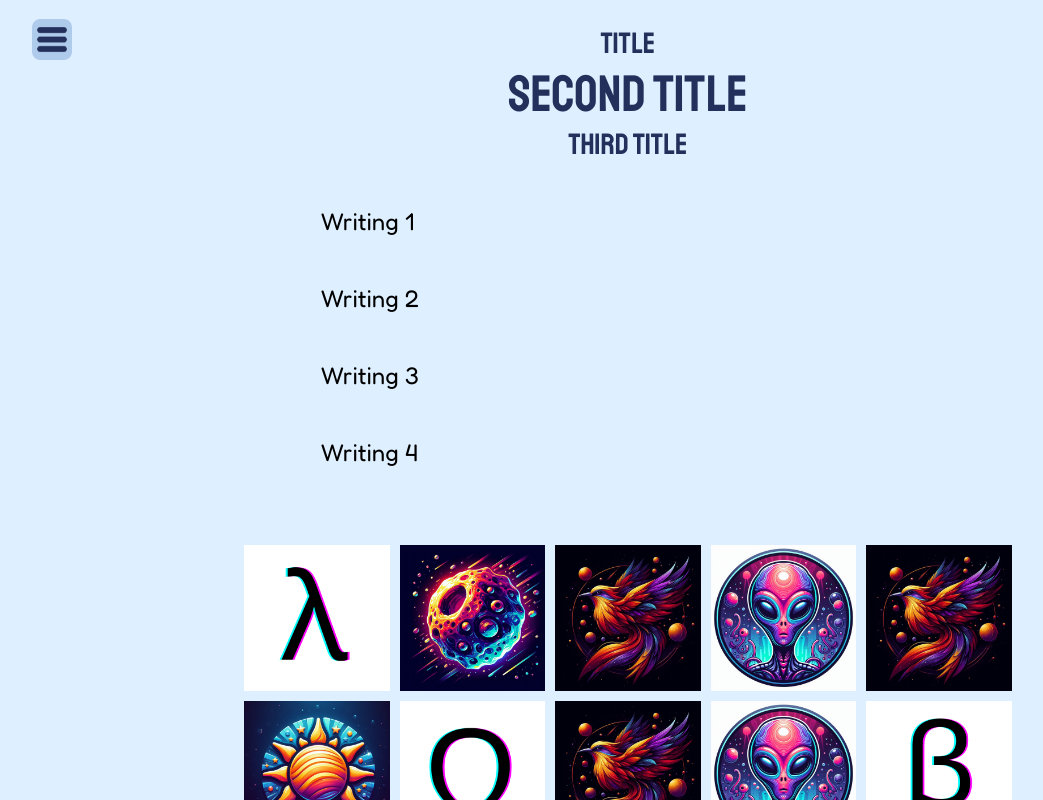
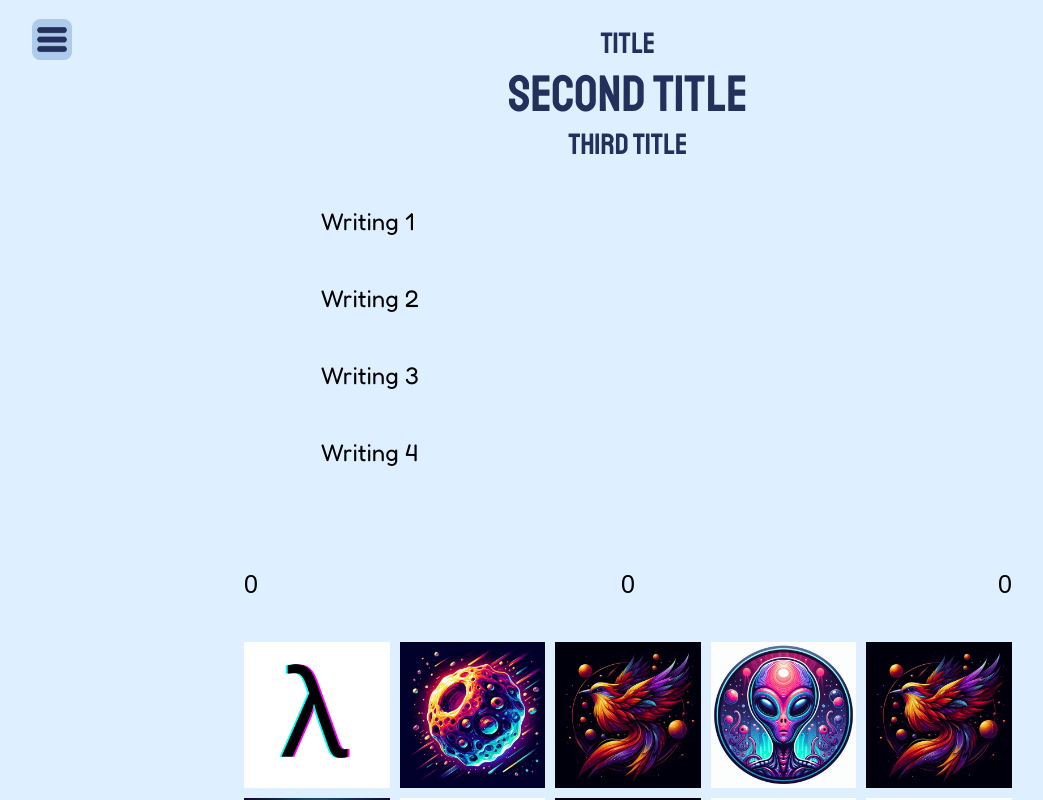
Before and after one commit to gobshmacked/Pokies, a React (Create React App) app in the folder frontend/: page / in a window 1280 px wide. Shown: the top 800 px of the page, without its empty margins (12-1055 px from the left). Built offline with nearby package versions, Linux system fonts and the light colour scheme.

Commit message:
implemented scoring

```diff
--- a/frontend/src/pokies_maths/classes/BaseMachine.js
+++ b/frontend/src/pokies_maths/classes/BaseMachine.js
@@ -20,6 +20,10 @@ export class BaseMachine {
 			ans.push(line)
 		}
 		return ans
+	}
+
+	winnings(ans) {
+		return this.scoreMethod.calculateTotalScore(ans)
 	}
 
 	printOutput(ans) {
--- a/frontend/src/react_components/DefaultPage.jsx
+++ b/frontend/src/react_components/DefaultPage.jsx
@@ -7,6 +7,9 @@ import './cssStyles/DefaultPage.css'
 
 export function DefaultPage(props) {
   const [delayedPokieNumbers, setDelayedPokieNumbers] = React.useState([5, 8, 6, 9, 6, 0, 4, 6, 9, 3, 10, 10, 6, 1, 0]);
+	const [spins, setSpins] = React.useState(0)
+	const [winnings, setWinnings] = React.useState(0)
+	const [totalWinnings, setTotalWinnings] = React.useState(0)
 
   let scoreArray = [180, 25, 27, 29, 31, 33, 100, 150, 250, 600, 1000];
   let probabilityArray = [40, 70, 71, 72, 73, 74, 82, 76, 65, 20, 14];
@@ -16,6 +19,12 @@ export function DefaultPage(props) {
 
   function nextPokiesNumbers(machine) {
     let nextNumbers = machine.generate();
+		let amountWon = machine.winnings(nextNumbers)
+		let totalWin = totalWinnings + amountWon - 1
+		if (totalWin % 1 !== 0) totalWin = parseFloat(totalWin.toFixed(2))
+		setSpins(spins + 1)
+		setWinnings(amountWon)
+		setTotalWinnings(totalWin)
     let nextNumbersFlattened = [];
     for (let i = 0; i < 3; i++) {
       for (let j = 0; j < 5; j++) {
@@ -52,6 +61,12 @@ export function DefaultPage(props) {
         <Writing>Writing 4</Writing>
       </WritingBlock>
       <br /><br /><br />
+			<PokiesInfoBlock>
+				<PokiesWriting>{spins}</PokiesWriting>
+				<PokiesWriting>{winnings}</PokiesWriting>
+				<PokiesWriting>{totalWinnings}</PokiesWriting>
+			</PokiesInfoBlock>
+			<br />
       <PokiesScreenBlock>
         <AnswerGrid pokieNumbers={delayedPokieNumbers} />
       </PokiesScreenBlock>
@@ -101,6 +116,16 @@ const WritingBlock = styled('div')({
 	alignItems: 'flex-start',
 	marginTop: '20px',
 	fontFamily: 'Fredoka',
+})
+
+const PokiesWriting = styled('p')({
+	fontSize: '25px',
+})
+
+const PokiesInfoBlock = styled('div')({
+	display: 'flex',
+	flexDirection: 'row',
+	justifyContent: 'space-between',
 })
 
 const PokiesScreenBlock = styled('div')({
```
